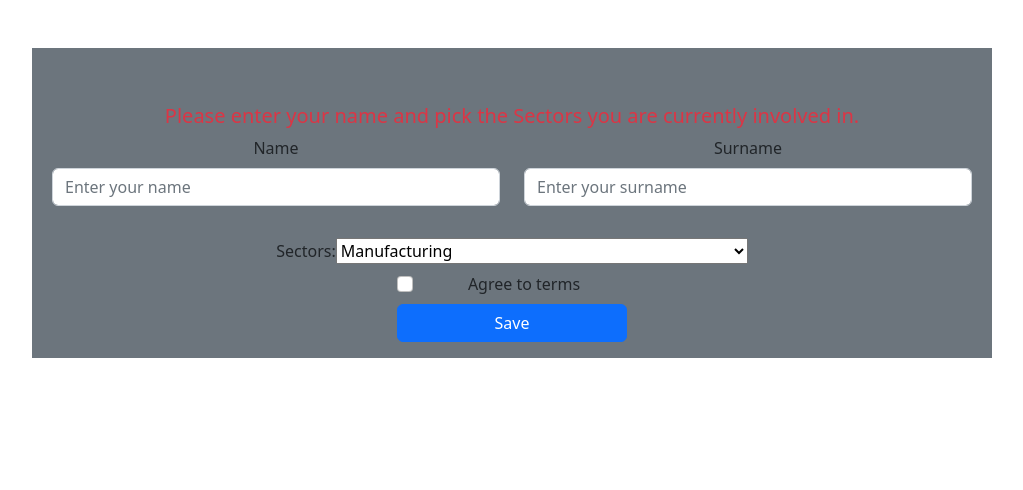
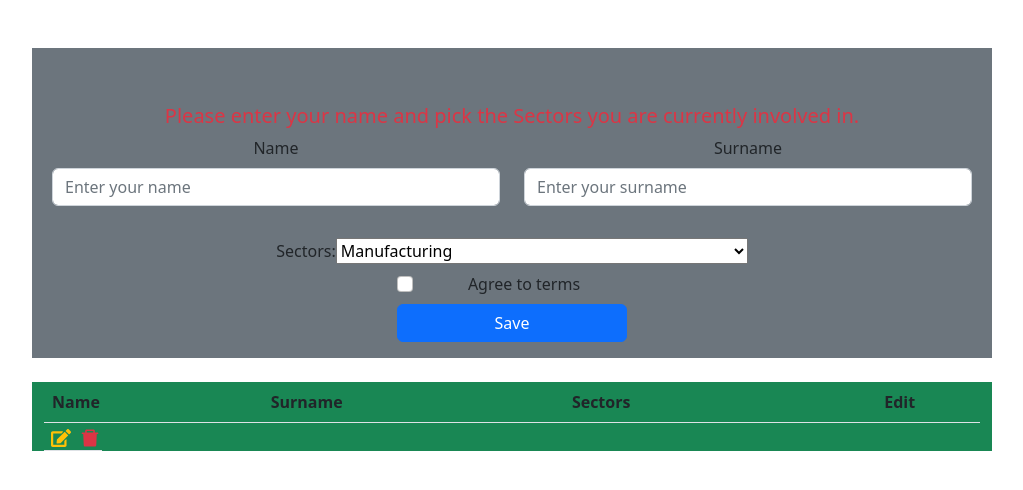
Before and after one commit to SadiKISLAR/task-02-02-23, a React (Create React App) app: page / in a window 1280 px wide. Shown: the top 490 px of the page, without its empty margins (128-1151 px from the left). Built offline with nearby package versions, Linux system fonts and the light colour scheme.

Commit message:
list created

```diff
--- a/package.json
+++ b/package.json
@@ -6,10 +6,12 @@
     "@testing-library/jest-dom": "^5.16.5",
     "@testing-library/react": "^13.4.0",
     "@testing-library/user-event": "^13.5.0",
+    "axios": "^1.3.2",
     "bootstrap": "^5.2.3",
     "react": "^18.2.0",
     "react-bootstrap": "^2.7.0",
     "react-dom": "^18.2.0",
+    "react-icons": "^4.7.1",
     "react-scripts": "5.0.1",
     "web-vitals": "^2.1.4"
   },
--- a/src/App.js
+++ b/src/App.js
@@ -1,10 +1,10 @@
 import './App.css';
-import Test from './Test'
+import Home from './pages/Home'
 
 
 function App() {
   return (
-    <Test />
+    <Home />
   );
 }
 
--- a/src/Test.jsx
+++ b/src/components/Test.jsx
@@ -9,7 +9,6 @@ function Test() {
     const [name, setName] = useState("");
     const [surname, setSurname] = useState("");
 
-    const [description, setDescription] = useState("");
 
 
     const handleChange = (event) => {
--- /dev/null
+++ b/src/components/User.jsx
@@ -0,0 +1,74 @@
+import { FaEdit } from "react-icons/fa";
+import { AiFillDelete } from "react-icons/ai";
+import React, { useState } from 'react';
+import Form from 'react-bootstrap/Form';
+
+
+
+
+function User() {
+    const [selectedOption, setSelectedOption] = useState("");
+    const [name, setName] = useState("");
+    const [surname, setSurname] = useState("");
+
+
+
+
+    const handleChange = (event) => {
+        setSelectedOption(event.target.value);
+    };
+
+    return (
+        <div className="container mt-4 w-75 bg-success">
+            <table className="table table-striped">
+                <thead>
+                    <tr>
+                        <th scope="col">Name</th>
+                        <th scope="col">Surname</th>
+                        <th scope="col">Sectors</th>
+                        <th scope="col" className="text-center">
+                            Edit
+                        </th>
+                    </tr>
+                    <tbody>
+                        <tr >
+                            <td></td>
+                            <td></td>
+                            <td></td>
+                            <td className="text-center text-nowrap">
+                                <FaEdit
+                                    size={20}
+                                    type="button"
+                                    data-bs-toggle="modal"
+                                    data-bs-target="#edit-modal"
+                                    className="me-2 text-warning"
+                                // onClick={() =>
+                                //   editTutorial({
+                                //     id: "1581",
+                                //     title: "UPDATE",
+                                //     description: "UPDATE",
+                                //   })
+                                // }
+
+                                />
+                                <AiFillDelete
+                                    size={22}
+                                    type="button"
+                                    className="text-danger "
+
+                                />
+                            </td>
+                        </tr>
+
+
+                    </tbody>
+                </thead>
+
+            </table>
+
+
+        </div>
+    );
+}
+
+export default User;
--- /dev/null
+++ b/src/pages/Home.jsx
@@ -0,0 +1,15 @@
+import Test from "../components/Test";
+import User from "../components/User";
+import axios from "axios";
+import { useEffect, useState } from "react";
+
+const Home = () => {
+    return (
+        <>
+            <Test />
+            <User />
+        </>
+    );
+};
+
+export default Home;
```
Also changed, not shown: 1 other file (tests, documents, lock files or other folders).
